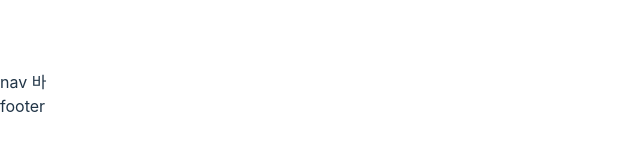
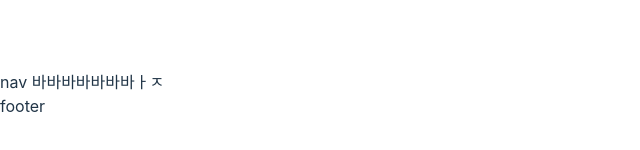
Before and after one commit to nebulaBdj/Frontend, a React (Vite) app: page / in a window 1280 px wide. Shown: the part 306-456 px from the top of the page, without its empty margins (0-640 px from the left). Built offline with nearby package versions, Linux system fonts and the light colour scheme.

Commit message:
Init: 추가 배포 테스트를 위한 텍스트

```diff
--- a/src/App.tsx
+++ b/src/App.tsx
@@ -3,7 +3,7 @@ import { Outlet } from "react-router-dom";
 export default function App() {
   return (
     <>
-      <div>nav 바</div>
+      <div>nav 바바바바바바바ㅏㅈ</div>
       <Outlet />
       <div>footer</div>
     </>
```
